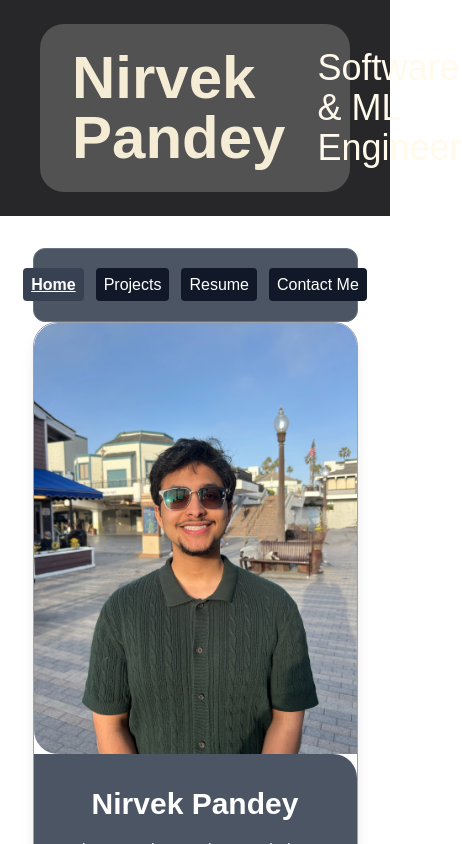
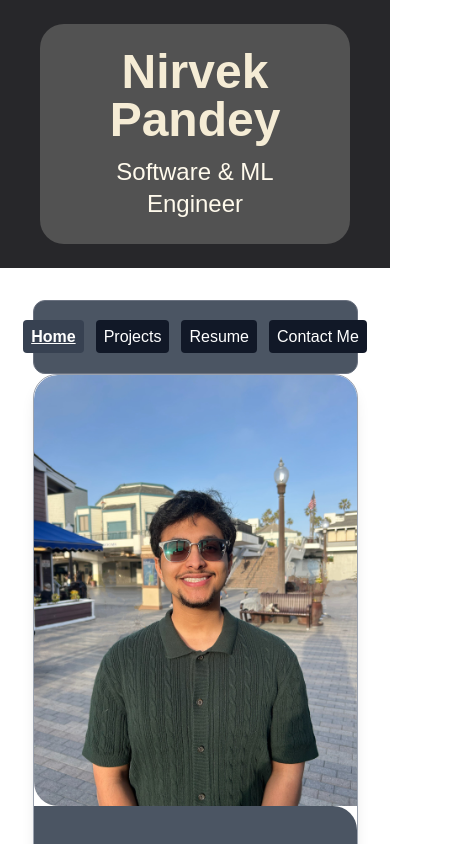
Before and after one commit to NirvekPanda/homepage, a Next.js app: page / in a window 390 px wide. Shown: the top 844 px of the page, 462 px wide, since content can reach past the window. Built offline with nearby package versions, Linux system fonts and the light colour scheme.

Commit message:
update header to work on mobile

```diff
--- a/package.json
+++ b/package.json
@@ -10,6 +10,7 @@
   },
   "dependencies": {
     "express": "^4.21.2",
+    "firebase": "^11.3.1",
     "next": "15.1.7",
     "react": "^19.0.0",
     "react-dom": "^19.0.0"
--- a/src/app/components/header.js
+++ b/src/app/components/header.js
@@ -43,21 +43,23 @@ export default function Header() {
                 className={`bg-zinc-800 py-6 px-10 transition-all duration-700 ease-in-out ${isVisible ? "opacity-100 translate-y-0" : "opacity-0 -translate-y-full pointer-events-none"
                     }`}
             >
-                <div className="max-w-5xl mx-auto bg-neutral-600 rounded-3xl px-8 py-6 flex flex-row items-center justify-between">
-                    {/* Left: Name */}
-                    <h1 className={`${geistMono.variable} text-6xl text-[#F5ECD5] font-bold`}>
+                <div className="max-w-5xl mx-auto bg-neutral-600 rounded-3xl px-8 py-6 flex flex-col sm:flex-row items-center sm:justify-between text-center sm:text-left">
+
+                    <h1 className={`${geistMono.variable} text-5xl sm:text-6xl text-[#F5ECD5] font-bold`}>
                         Nirvek Pandey
                     </h1>
 
-                    {/* Right: Title */}
-                    <p className={`${geistSans.variable} text-4xl text-[#FFFAEC] ml-8 sm:ml-12 cursor-pointer`} onClick={() => window.location.href = '/secret'}>
+                    <p
+                        className={`${geistSans.variable} text-2xl sm:text-4xl text-[#FFFAEC] mt-3 sm:mt-0 cursor-pointer`}
+                        onClick={() => window.location.href = '/secret'}
+                    >
                         Software & ML Engineer
                     </p>
                 </div>
             </header>
 
-            <div className="bg-light-gray text-transparent text-center py-1" >
-                (secret)
+            <div className="bg-light-gray text-transparent text-center py-1">
+                secret
             </div>
             <Nav />
         </>
```
Also changed, not shown: 1 other file (tests, documents, lock files or other folders).
